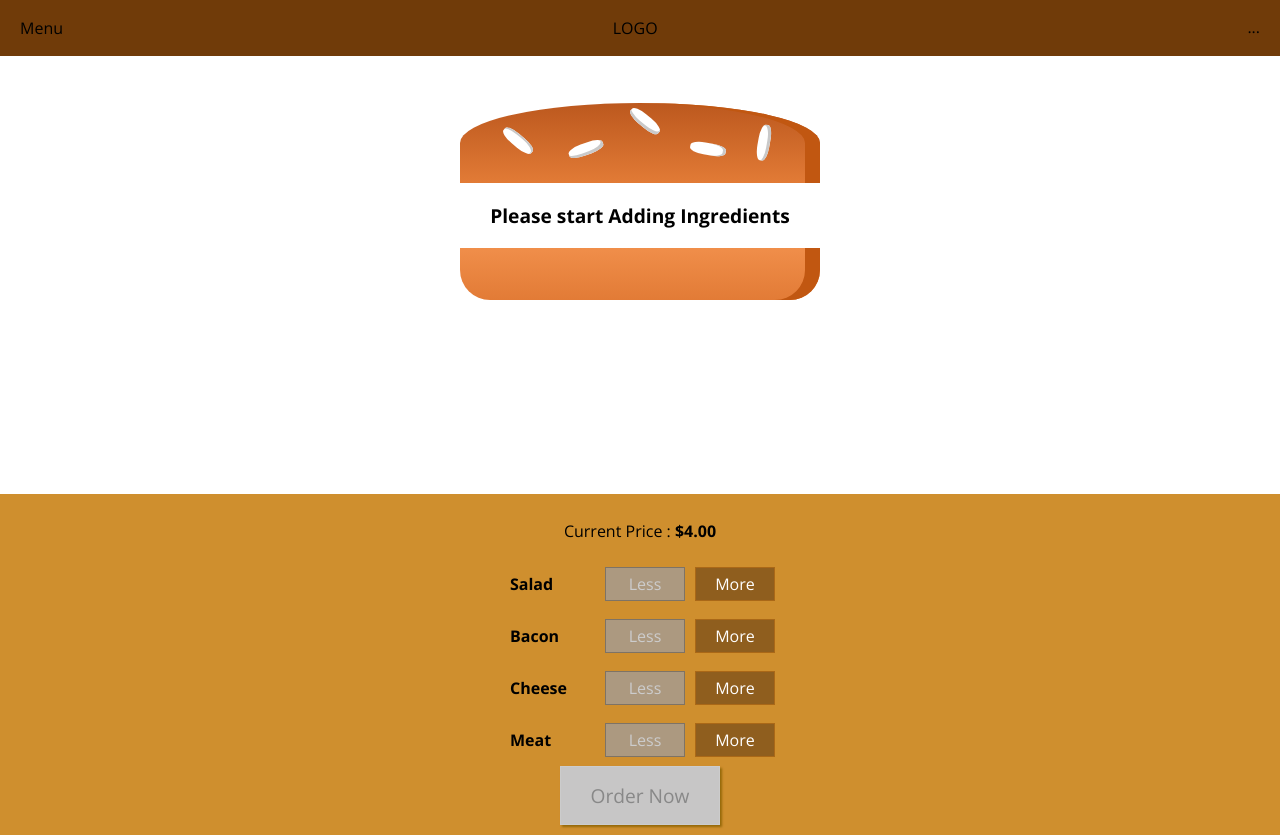
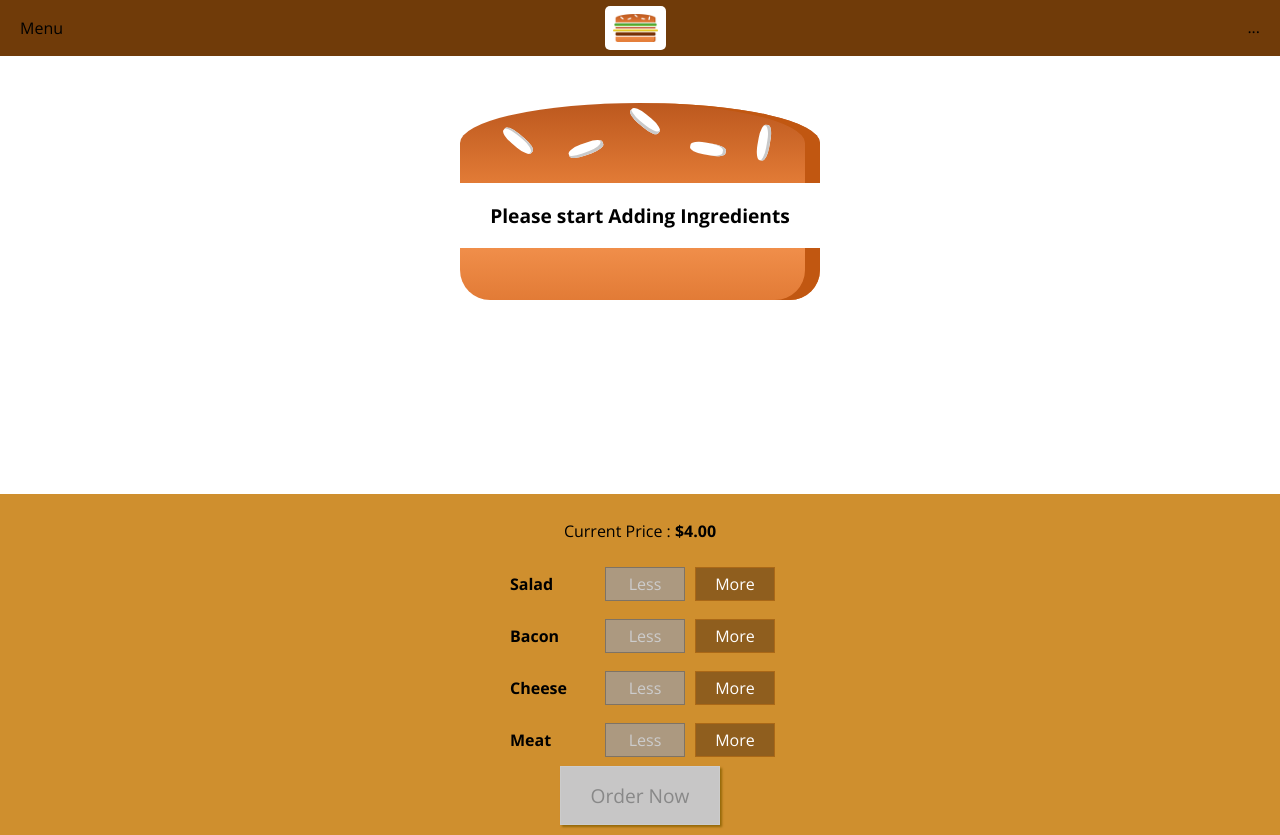
Before and after one commit to ArvindSinghRawat/Burger-Builder, a React (Create React App) app: page / in a window 1280 px wide. Built offline with nearby package versions, Linux system fonts and the light colour scheme.

Commit message:
Added Logo of our App in Toolbar
- Added Logo in Assets Folder.
- Created Component Logo.

```diff
--- /dev/null
+++ b/src/components/Logo/Logo.js
@@ -0,0 +1,14 @@
+import React from "react";
+
+import styles from "./Logo.module.css";
+import burgerLogo from "../../assets/images/burger-builder-logo.png";
+
+const logo = () => {
+  return (
+    <div className={styles.Logo}>
+      <img src={burgerLogo} alt="Burger Builder" />
+    </div>
+  );
+};
+
+export default logo;
--- /dev/null
+++ b/src/components/Logo/Logo.module.css
@@ -0,0 +1,13 @@
+.Logo {
+  background-color: white;
+  padding: 8px;
+  height: 80%;
+  box-sizing: border-box;
+  border-radius: 5px;
+  width: auto;
+}
+
+.Logo img {
+  height: 100%;
+  width: auto;
+}
--- a/src/components/Navigation/Toolbar/Toolbar.js
+++ b/src/components/Navigation/Toolbar/Toolbar.js
@@ -1,11 +1,14 @@
 import React from "react";
+
+import Logo from "../../Logo/Logo";
+
 import styles from "./Toolbar.module.css";
 
 const toolbar = (props) => {
   return (
     <header className={styles.Toolbar}>
       <div>Menu</div>
-      <div>LOGO</div>
+      <Logo />
       <nav>
         <ul>...</ul>
       </nav>
```
Also changed, not shown: src/assets/images/burger-builder-logo.png (added).
